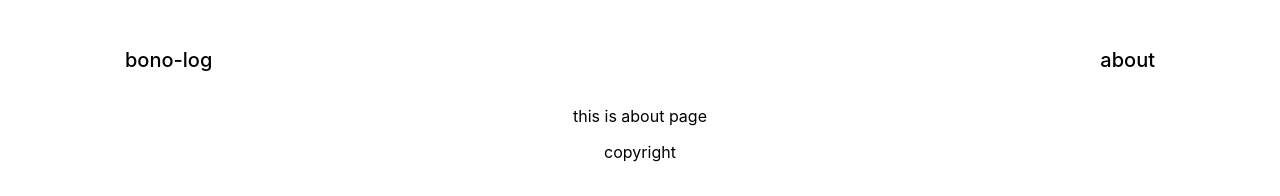
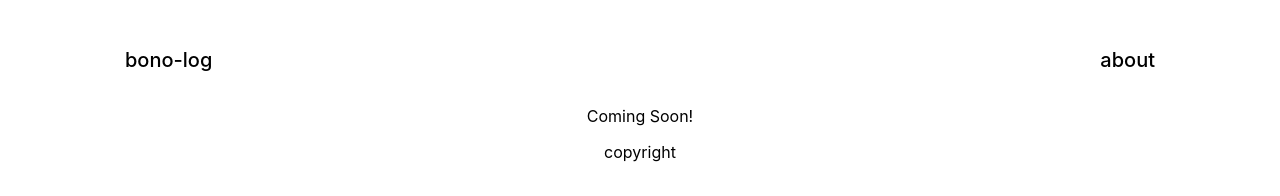
Before and after one commit to RaccoonByte-OtterBit/RaccoonByte-OtterBit.github.io, a React (Create React App) app: page /about in a window 1280 px wide. Shown: the top 196 px of the page. Built offline with nearby package versions, Linux system fonts and the light colour scheme.

Commit message:
style: modify notice in about page

```diff
--- a/src/pages/About.tsx
+++ b/src/pages/About.tsx
@@ -3,7 +3,7 @@ import React from 'react';
 function About() {
   return (
     <body className="about-body">
-      <p>this is about page</p>
+      <p>Coming Soon!</p>
     </body>
   );
 }
```
